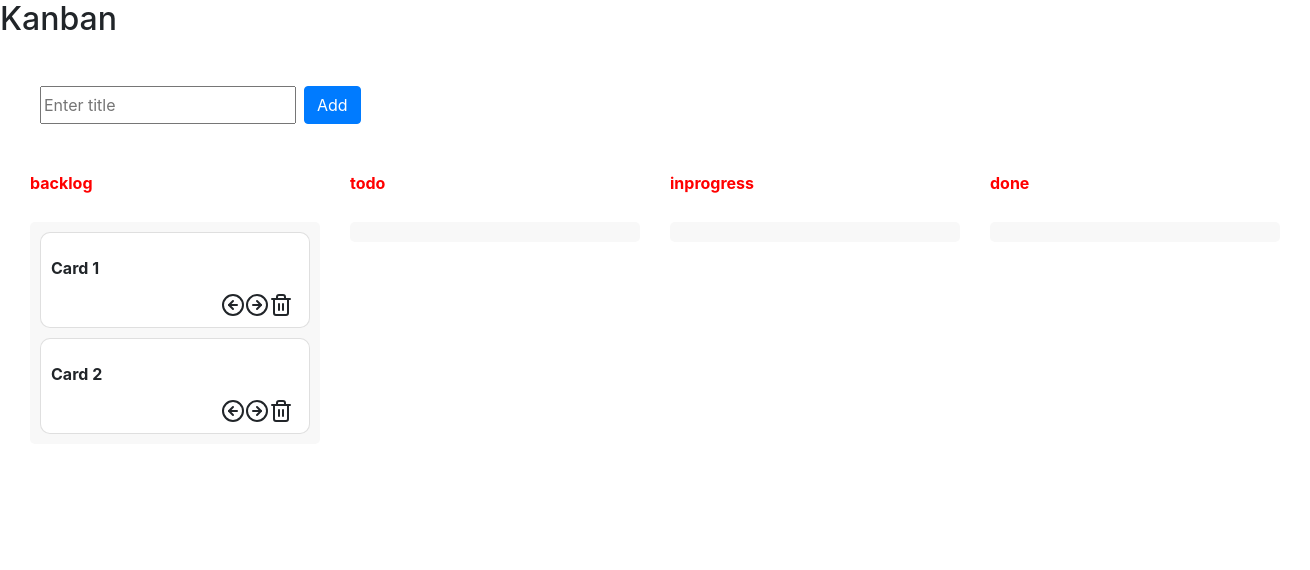
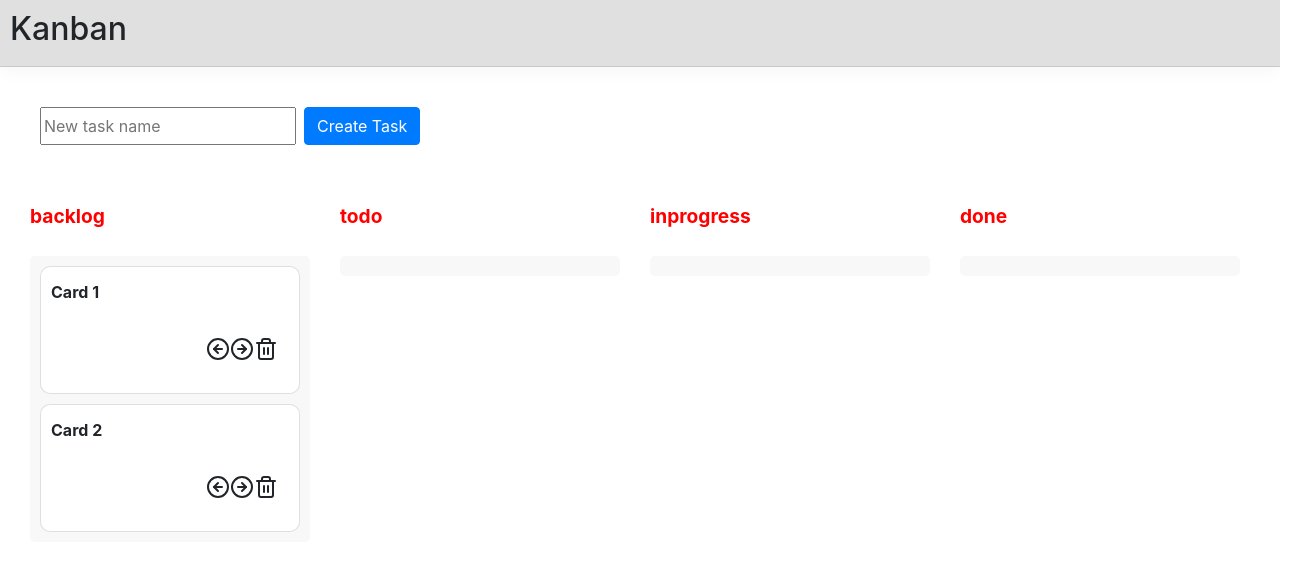
Before and after one commit to Akshay7016/kanban-board, a React (Create React App) app: page / in a window 1280 px wide. Shown: the top 570 px of the page, 1310 px wide, since content can reach past the window. Built offline with nearby package versions, Linux system fonts and the light colour scheme; the HTML template or start-up script is replaced by a standard one.

Commit message:
Final Commit

```diff
--- a/src/App.css
+++ b/src/App.css
@@ -19,13 +19,13 @@
   flex-direction: column;
 }
 
-.app_nav {
-  padding: 30px;
+.app_navbar {
+  padding: 10px;
   box-shadow: 0 1px 20px rgba(56, 40, 40, 0.05);
   border-bottom: 1px solid rgba(0, 0, 0, 0.1);
   position: sticky;
   top: 0;
-  background-color: #fff;
+  background-color: rgba(0, 0, 0, 0.12);
 }
 
 .app_boards_container {
@@ -33,7 +33,7 @@
   width: 100%;
   height: 100%;
   overflow-x: auto;
-  padding-top: 20px;
+  padding-top: 10px;
 }
 
 .app_boards {
@@ -44,25 +44,6 @@
   gap: 30px;
 }
 
-.app_boards_last {
-  flex-basis: 290px;
-  min-width: 290px;
-}
-
-.app_boards_add-board {
-  background-color: #fff;
-  color: #000;
-  border-radius: 10px;
-  box-shadow: 1px 1px 0 1px rgba(0, 0, 0, 0.12);
-  width: 100%;
-  text-align: center;
-}
-.app_boards_add-board_edit {
-  background-color: #fff;
-  border-radius: 10px;
-  padding: 10px;
-}
-
 .app_title{
   display: flex;
   margin-top: 40px;
--- a/src/App.js
+++ b/src/App.js
@@ -2,21 +2,15 @@ import { useState } from 'react';
 import './App.css';
 import Board from './components/Board';
 
-const intialTask = [
-
-  { name: '1', stage: 0 },
-
-  { name: '2', stage: 0 },
-
-];
 
 function App() {
 
   const action = ['backlog', 'todo', 'inprogress', 'done']
+  const [newTask, setNewTask] = useState("");
 
   const [boards, setBoards] = useState([
     {
-      id: Date.now() + Math.random() * 2,
+      id: 0,
       title: action[0],
       cards: [
         {
@@ -32,23 +26,105 @@ function App() {
       ]
     },
     {
-      id: Date.now() + Math.random() * 2,
+      id: 1,
       title: action[1],
       cards: []
     },
     {
-      id: Date.now() + Math.random() * 2,
+      id: 2,
       title: action[2],
       cards: []
     },
     {
-      id: Date.now() + Math.random() * 2,
+      id: 3,
       title: action[3],
       cards: []
     }
 
 
   ])
+
+  const changeHandler = (event) => {
+    setNewTask(event.target.value);
+  }
+
+  const addCard = () => {
+    const tempBoards = [...boards];
+    tempBoards[0].cards.push({
+      id: Date.now() + Math.random() * 2,
+      name: newTask,
+      stage: 0
+    });
+    setBoards(tempBoards);
+    setNewTask("")
+  };
+
+  const removeCard = (bid, cid) => {
+    const index = boards.findIndex((item) => item.id === bid);
+    if (index < 0) return;
+
+    const tempBoards = [...boards];
+    const cards = tempBoards[index].cards;
+
+    const cardIndex = cards.findIndex((item) => item.id === cid);
+    if (cardIndex < 0) return;
+
+    cards.splice(cardIndex, 1);
+    setBoards(tempBoards);
+  };
+
+  const goForward = (bid, cid) => {
+    const board_id = bid + 1;
+
+    if (board_id <= 3) {
+
+      const tempBoards = [...boards];
+      const cards = tempBoards[bid].cards;
+
+      const cardIndex = cards.findIndex((item) => item.id === cid);
+      if (cardIndex < 0) return;
+
+      // To store card that gets deleted
+      const removed_card = cards[cardIndex];
+
+      //Deletion of card
+      cards.splice(cardIndex, 1);
+
+      // Adding card to next board (i.e board + 1)
+      tempBoards[board_id].cards.push(removed_card);
+      setBoards(tempBoards);
+    }
+    else {
+      return;
+    }
+  }
+
+  const goBackward = (bid, cid) => {
+    const board_id = bid - 1;
+
+    if (board_id >= 0) {
+
+      const tempBoards = [...boards];
+      const cards = tempBoards[bid].cards;
+
+      const cardIndex = cards.findIndex((item) => item.id === cid);
+      if (cardIndex < 0) return;
+
+      // To store card that gets deleted
+      const removed_card = cards[cardIndex];
+
+      //Deletion of card
+      cards.splice(cardIndex, 1);
+
+      // Adding card to next board (i.e board + 1)
+      tempBoards[board_id].cards.push(removed_card);
+      setBoards(tempBoards);
+
+    }
+    else {
+      return;
+    }
+  }
 
 
 
@@ -59,15 +135,20 @@ function App() {
       </div>
 
       <div className="app_title">
-        <input type="text" placeholder="Enter title"></input>
-        <button type="submit" class="btn btn-primary ml-2" >Add</button>
+        <input type="text" value={newTask} onChange={changeHandler} placeholder="New task name"></input>
+        <button type="submit" className="btn btn-primary ml-2" onClick={addCard}>Create Task</button>
       </div>
 
-      <div className='app_outer'>
+      <div className='app_boards_container'>
         <div className='app_boards'>
           {
             boards.map((item) => (
-              <Board key={item.id} board={item} />
+              <Board key={item.id}
+                board={item}
+                removeCard={removeCard}
+                goForward={goForward}
+                goBackward={goBackward}
+              />
             ))
           }
         </div>
--- a/src/components/Board.css
+++ b/src/components/Board.css
@@ -1,6 +1,6 @@
 .board {
-    min-width: 290px;
-    width: 290px;
+    /* min-width: 280px; */
+    width: 280px;
     max-height: 100%;
     flex-basis: 290px;
     display: flex;
@@ -16,20 +16,11 @@
 
 .board_top_title {
     font-weight: bold;
-    font-size: 1rem;
+    font-size: 1.2rem;
     display: flex;
     gap: 5px;
     align-items: center;
     color: red;
-}
-
-.board_top_title span {
-    color: rgb(145, 145, 145);
-}
-
-.board_top_title_more {
-    cursor: pointer;
-    position: relative;
 }
 
 .board_cards {
@@ -41,18 +32,3 @@
     gap: 10px;
     overflow-y: auto;
 }
-
-.board_add-card {
-    background-color: #fff;
-    color: #000;
-    border-radius: 10px;
-    box-shadow: 1px 1px 0 1px rgba(0, 0, 0, 0.12);
-    width: 100%;
-    text-align: center;
-}
-
-.board_add-card_edit {
-    background-color: #fff;
-    border-radius: 10px;
-    padding: 10px;
-}
--- a/src/components/Board.js
+++ b/src/components/Board.js
@@ -1,5 +1,4 @@
-import React, { useState } from "react";
-// import { MoreHorizontal } from "react-feather";
+import React from "react";
 
 import Card from '../components/Card/Card'
 import "./Board.css";
@@ -15,7 +14,13 @@ function Board(props) {
             </div>
             <div className="board_cards custom-scroll">
                 {props.board?.cards?.map((item) => (
-                    <Card key={item.id} card={item} />
+                    <Card key={item.id}
+                          card={item}
+                          boardId={props.board.id}
+                          removeCard={props.removeCard}
+                          goForward={props.goForward}
+                          goBackward={props.goBackward}
+                          />
                 ))}
             </div>
         </div>
--- a/src/components/Card/Card.css
+++ b/src/components/Card/Card.css
@@ -7,41 +7,6 @@
     border-radius: 10px;
   }
 
-  .card_top {
-    display: flex;
-    align-items: flex-start;
-  }
-
-  .card_top_labels {
-    flex: 3;
-    display: flex;
-    flex-wrap: wrap;
-    gap: 5px;
-    font-size: 14px;
-    line-height: 21px;
-  }
-
-  .card_top_labels label {
-    border-radius: 40px;
-    padding: 4px 12px;
-    background-color: gray;
-    color: #fff;
-    width: fit-content;
-  }
-
-  .card_top_more {
-    width: 30px;
-    height: 20px;
-    transform: translateX(15px);
-    flex: 1;
-    cursor: pointer;
-    opacity: 0;
-    transition: 200ms;
-  }
-
-  .card:hover .card_top_more {
-    opacity: 1;
-  }
 
   .card_title {
     flex: 1;
@@ -52,34 +17,7 @@
 
   .card_footer {
     display: flex;
-    margin-left: 170px;
+    margin-left: 155px;
+    margin-top: 20px;
     align-items: center;
   }
-
-  .card_footer_item {
-    border-radius: 40px;
-    padding: 4px 12px;
-    background-color: #f8f8f8;
-    color: #000;
-    width: fit-content;
-    font-size: 14px;
-    line-height: 21px;
-    display: flex;
-    gap: 5px;
-    align-items: center;
-  }
-
-  .card_footer_icon {
-    height: 13px;
-    width: 13px;
-  }
-
-  .card_footer_user {
-    border-radius: 50%;
-    height: 28px;
-    width: 28px;
-    background-color: #f8f8f8;
-    display: flex;
-    align-items: center;
-    justify-content: center;
-  }
--- a/src/components/Card/Card.js
+++ b/src/components/Card/Card.js
@@ -1,36 +1,21 @@
-import React, { useState } from "react";
-import { CheckSquare, Clock, MoreHorizontal, ArrowLeftCircle, ArrowRightCircle, Trash2 } from "react-feather";
+import React from "react";
+import {ArrowLeftCircle, ArrowRightCircle, Trash2 } from "react-feather";
 
 import "./Card.css";
 
 function Card(props) {
 
+  const { id } = props.card;
+
   return (
 
     <div className="card" >
-      <div className="card_top">
-        <div className="card_top_labels">
+      <div className="card_title">{props.card?.name}</div>
 
-        </div>
-
-
-      </div>
-      <div className="card_title">{props.card?.name}</div>
       <div className="card_footer">
-        {/* <p>
-          <Clock />
-          29 Sept
-        </p> */}
-
-        {/* <CheckSquare />
-
-        1/4 */}
-
-        {<ArrowLeftCircle />}
-        {<ArrowRightCircle />}
-        {<Trash2 />}
-
-
+        <p onClick={() => props.goBackward(props.boardId, id)}>{<ArrowLeftCircle />}</p>
+        <p onClick={() => props.goForward(props.boardId, id)}>{<ArrowRightCircle />}</p>
+        <p onClick={() => props.removeCard(props.boardId, id)}>{<Trash2 />}</p>
       </div>
     </div>
   );
```
